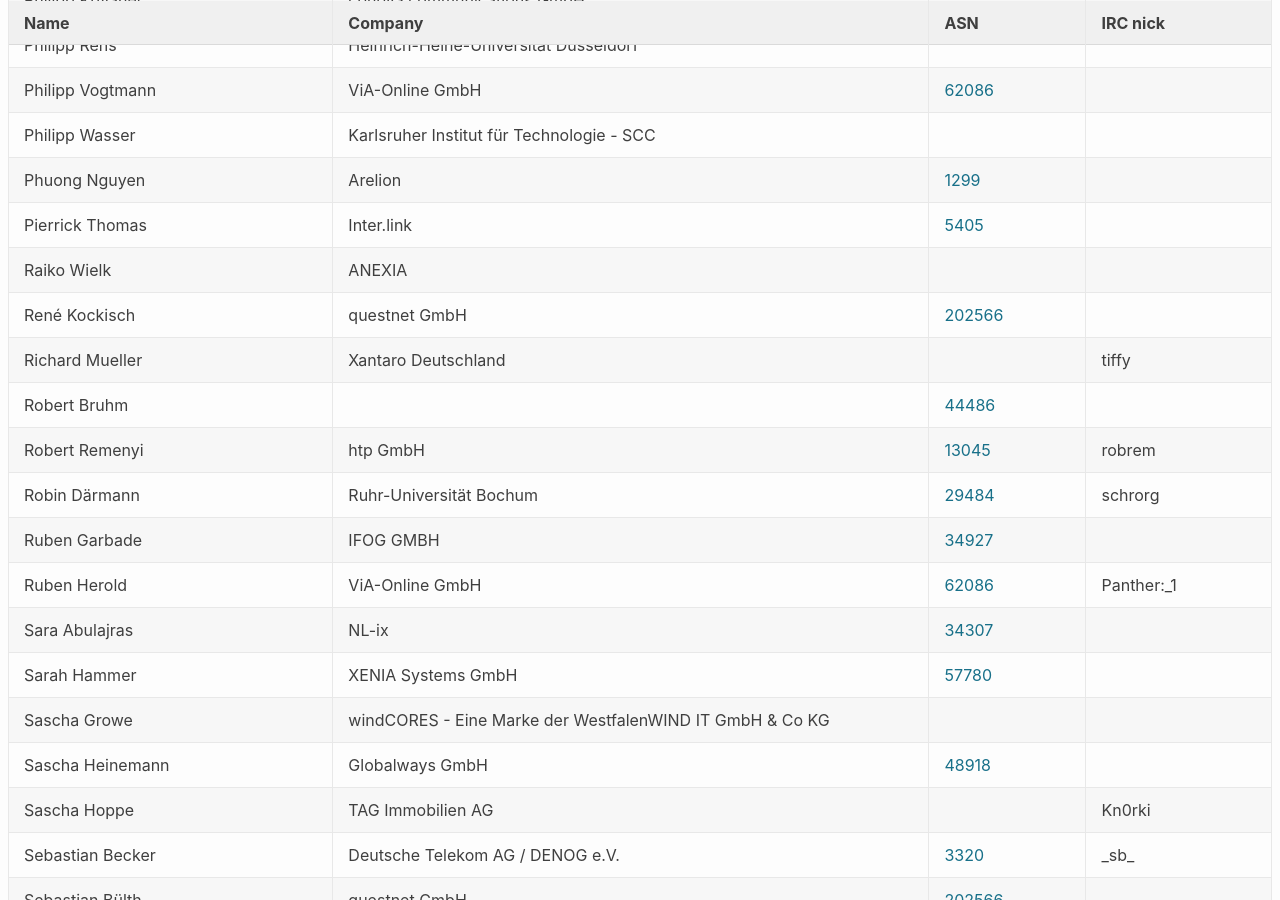
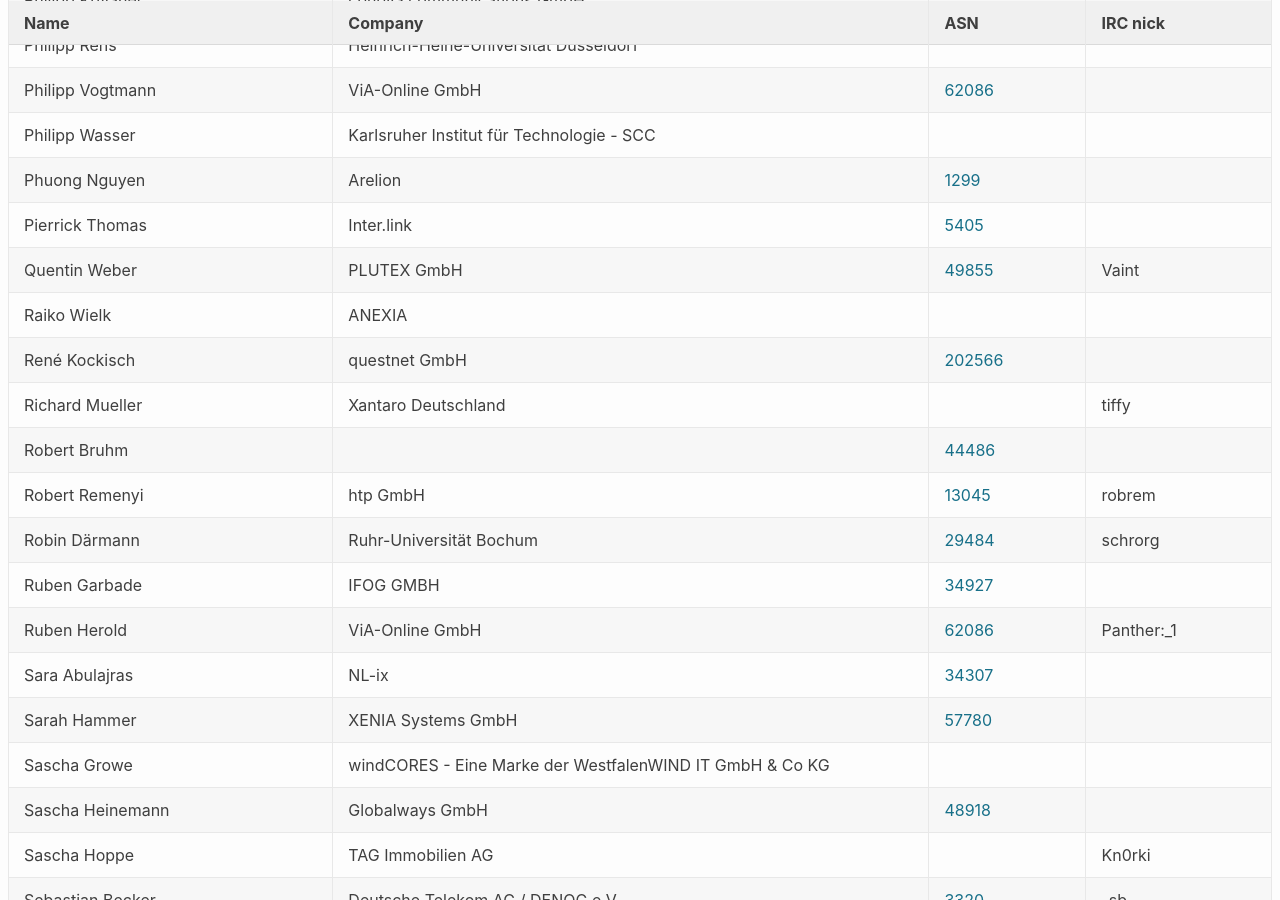
Before and after one commit to denog/pretix-attendeelist, a Jekyll site: the page built from denog15/index.md, in a window 1280 px wide and 900 px high, scrolled down 12484 px. Built offline with Jekyll 4.4.1, drawn with Linux system fonts in a browser that asks for light colours.

Commit message:
Latest data: Wed Oct 25 23:48:16 UTC 2023

```diff
--- a/_data/attendees_denog15_onsite.json
+++ b/_data/attendees_denog15_onsite.json
@@ -1674,6 +1674,12 @@
     "asn": "5405"
   },
   {
+    "name": "Quentin Weber",
+    "company": "PLUTEX GmbH",
+    "irc": "Vaint",
+    "asn": "49855"
+  },
+  {
     "name": "Raiko Wielk",
     "company": "ANEXIA",
     "irc": null,
```
